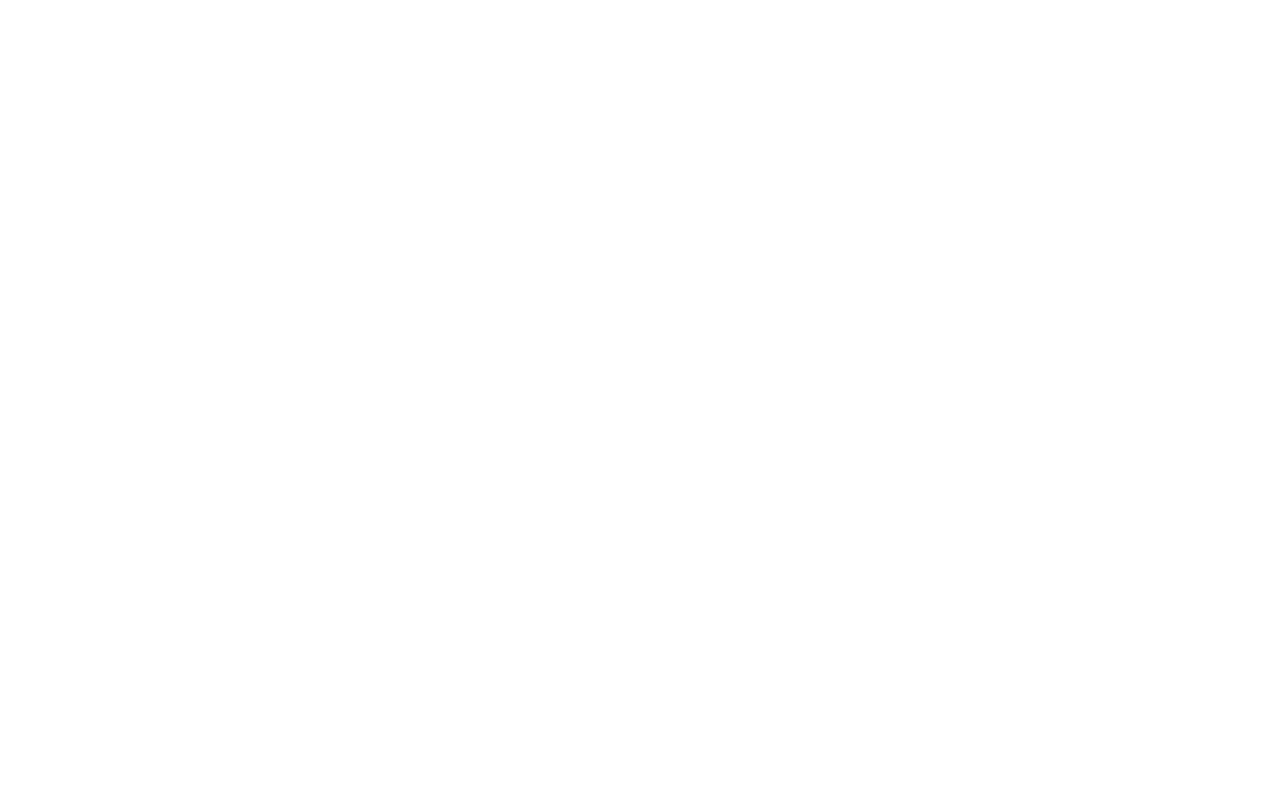
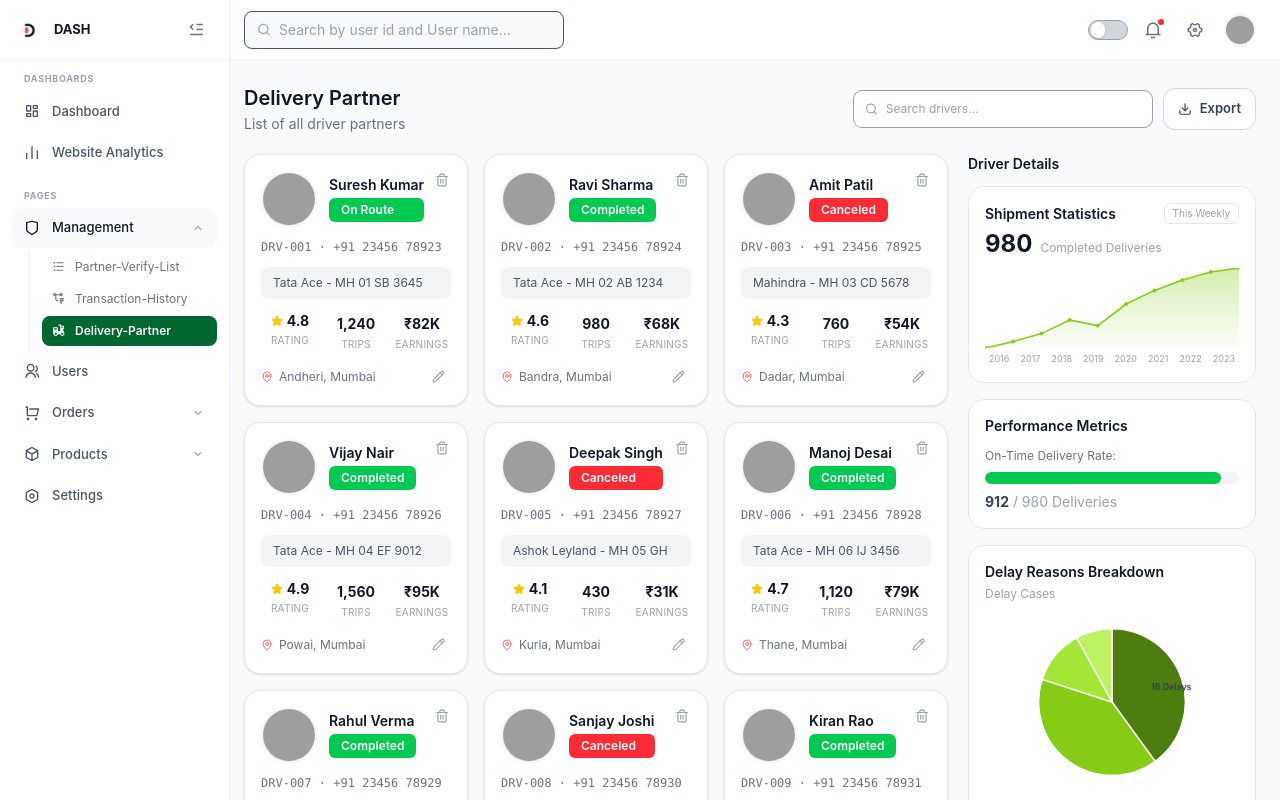
Before and after one commit to sj8687/admin-dash, a React (Vite) app: page /auth/partner in a window 1280 px wide. Before the commit this address had no page. Built offline with nearby package versions, Linux system fonts and the light colour scheme; grey boxes are pictures that could not be loaded.

Commit message:
added drivers card

```diff
--- a/src/App.tsx
+++ b/src/App.tsx
@@ -10,6 +10,7 @@
 import UsersPage from "./Pages/UsersPage";
 import PartnerListTable from "./Pages/PartnerVerifylist";
 import TransactionTable from "./Pages/TransactionPage";
+import DeliveryPartnerPage from "./Pages/DriverListPage";
 // import DashboardLayout from "./DashboardLayout";
 // import AnalyticsPage from "./components/ui/Analytics";
 // import PlaceholderPage from "./components/ui/placeholderpage";
@@ -69,6 +70,8 @@
           <Route path="/products/add" element={<PlaceholderPage />} /> */}
           <Route path="/auth/verifypartner" element={<PartnerListTable />} />
           <Route path="/auth/transaction" element={<TransactionTable />} />
+          <Route path="/auth/partner" element={<DeliveryPartnerPage />} />
+
 
           {/* Catch-all */}
           {/* <Route path="*" element={<PlaceholderPage />} /> */}
--- a/src/Component/dashboards/Sidebar.tsx
+++ b/src/Component/dashboards/Sidebar.tsx
@@ -6,9 +6,10 @@
   RiTodoLine, RiStickyNoteLine, RiCalendarLine, RiKeyLine, RiUserLine,
   RiGroupLine, RiSettingsLine, RiShoppingCartLine, RiBox3Line, RiShieldLine,
   RiMenuFoldLine, RiMenuUnfoldLine, RiArrowDownSLine,
-  RiListCheck, RiFileList3Line, RiAddCircleLine, RiLoginBoxLine, RiUserAddLine,
+  RiListCheck, RiFileList3Line, RiAddCircleLine, RiLoginBoxLine, RiUserAddLine,RiEBike2Fill
 } from "react-icons/ri";
 import { TbTransactionRupee } from "react-icons/tb";
+
 
 import { navGroups } from "../../Data/mockdata";
 import { useSidebar } from "../layouts/SidebarContext";
@@ -22,7 +23,7 @@
   RiLayoutLine, RiTodoLine, RiStickyNoteLine, RiCalendarLine,
   RiKeyLine, RiUserLine, RiGroupLine, RiSettingsLine,
   RiShoppingCartLine, RiBox3Line, RiShieldLine, RiListCheck,
-  RiFileList3Line, RiAddCircleLine, RiLoginBoxLine, RiUserAddLine,TbTransactionRupee
+  RiFileList3Line, RiAddCircleLine, RiLoginBoxLine, RiUserAddLine,TbTransactionRupee,RiEBike2Fill
 };
 
 
--- a/src/Data/mockdata.ts
+++ b/src/Data/mockdata.ts
@@ -53,8 +53,10 @@
         {
         id: "auth", label: "Management", icon: "RiShieldLine", path: "/auth",
         children: [
-          { id: "partner-verify", label: "Partner-List", icon: "FaAddressCard", path: "/auth/verifypartner" },
+          { id: "partner-verify", label: "Partner-Verify-List", icon: "FaAddressCard", path: "/auth/verifypartner" },
           { id: "transaction-history", label: "Transaction-History", icon: "TbTransactionRupee", path: "/auth/transaction" },
+          { id: "delivery-partner ", label: "Delivery-Partner", icon: "RiEBike2Fill", path: "/auth/partner" },
+
         ],
       },
 
--- a/src/Pages/KanbanPage.tsx
+++ b/src/Pages/DriverListPage.tsx
@@ -1,7 +1,7 @@
 "use client";
 
 import { useState } from "react";
-import { Trash2, Pencil, MapPin, Star } from "lucide-react";
+import { Trash2, Pencil, MapPin, Star, Search, FileDown, Download } from "lucide-react";
 
 // ─── Types ────────────────────────────────────────────────────────────────────
 
@@ -24,24 +24,24 @@
 // ─── Dummy Data ───────────────────────────────────────────────────────────────
 
 const DRIVERS: Driver[] = [
-  { id: "1",  name: "Suresh Kumar",  photo: "https://api.dicebear.com/7.x/personas/svg?seed=Suresh",  status: "On Route",  driverId: "DRV-001", phone: "+91 23456 78923", vehicle: "Tata Ace - MH 01 SB 3645", rating: 4.8, trips: 1240, earnings: "82K", location: "Andheri, Mumbai" },
-  { id: "2",  name: "Ravi Sharma",   photo: "https://api.dicebear.com/7.x/personas/svg?seed=Ravi",    status: "Completed", driverId: "DRV-002", phone: "+91 23456 78924", vehicle: "Tata Ace - MH 02 AB 1234", rating: 4.6, trips: 980,  earnings: "68K", location: "Bandra, Mumbai" },
-  { id: "3",  name: "Amit Patil",    photo: "https://api.dicebear.com/7.x/personas/svg?seed=Amit",    status: "Canceled",  driverId: "DRV-003", phone: "+91 23456 78925", vehicle: "Mahindra - MH 03 CD 5678", rating: 4.3, trips: 760,  earnings: "54K", location: "Dadar, Mumbai" },
-  { id: "4",  name: "Vijay Nair",    photo: "https://api.dicebear.com/7.x/personas/svg?seed=Vijay",   status: "Completed", driverId: "DRV-004", phone: "+91 23456 78926", vehicle: "Tata Ace - MH 04 EF 9012", rating: 4.9, trips: 1560, earnings: "95K", location: "Powai, Mumbai" },
-  { id: "5",  name: "Deepak Singh",  photo: "https://api.dicebear.com/7.x/personas/svg?seed=Deepak",  status: "Canceled",  driverId: "DRV-005", phone: "+91 23456 78927", vehicle: "Ashok Leyland - MH 05 GH", rating: 4.1, trips: 430,  earnings: "31K", location: "Kurla, Mumbai" },
-  { id: "6",  name: "Manoj Desai",   photo: "https://api.dicebear.com/7.x/personas/svg?seed=Manoj",   status: "Completed", driverId: "DRV-006", phone: "+91 23456 78928", vehicle: "Tata Ace - MH 06 IJ 3456", rating: 4.7, trips: 1120, earnings: "79K", location: "Thane, Mumbai" },
-  { id: "7",  name: "Rahul Verma",   photo: "https://api.dicebear.com/7.x/personas/svg?seed=Rahul",   status: "Completed", driverId: "DRV-007", phone: "+91 23456 78929", vehicle: "Maruti - MH 07 KL 7890",   rating: 4.5, trips: 890,  earnings: "62K", location: "Borivali, Mumbai" },
-  { id: "8",  name: "Sanjay Joshi",  photo: "https://api.dicebear.com/7.x/personas/svg?seed=Sanjay",  status: "Canceled",  driverId: "DRV-008", phone: "+91 23456 78930", vehicle: "Tata Ace - MH 08 MN 2345", rating: 3.9, trips: 320,  earnings: "23K", location: "Malad, Mumbai" },
-  { id: "9",  name: "Kiran Rao",     photo: "https://api.dicebear.com/7.x/personas/svg?seed=Kiran",   status: "Completed", driverId: "DRV-009", phone: "+91 23456 78931", vehicle: "Mahindra - MH 09 OP 6789", rating: 4.8, trips: 1380, earnings: "88K", location: "Goregaon, Mumbai" },
+  { id: "1", name: "Suresh Kumar", photo: "https://api.dicebear.com/7.x/personas/svg?seed=Suresh", status: "On Route", driverId: "DRV-001", phone: "+91 23456 78923", vehicle: "Tata Ace - MH 01 SB 3645", rating: 4.8, trips: 1240, earnings: "82K", location: "Andheri, Mumbai" },
+  { id: "2", name: "Ravi Sharma", photo: "https://api.dicebear.com/7.x/personas/svg?seed=Ravi", status: "Completed", driverId: "DRV-002", phone: "+91 23456 78924", vehicle: "Tata Ace - MH 02 AB 1234", rating: 4.6, trips: 980, earnings: "68K", location: "Bandra, Mumbai" },
+  { id: "3", name: "Amit Patil", photo: "https://api.dicebear.com/7.x/personas/svg?seed=Amit", status: "Canceled", driverId: "DRV-003", phone: "+91 23456 78925", vehicle: "Mahindra - MH 03 CD 5678", rating: 4.3, trips: 760, earnings: "54K", location: "Dadar, Mumbai" },
+  { id: "4", name: "Vijay Nair", photo: "https://api.dicebear.com/7.x/personas/svg?seed=Vijay", status: "Completed", driverId: "DRV-004", phone: "+91 23456 78926", vehicle: "Tata Ace - MH 04 EF 9012", rating: 4.9, trips: 1560, earnings: "95K", location: "Powai, Mumbai" },
+  { id: "5", name: "Deepak Singh", photo: "https://api.dicebear.com/7.x/personas/svg?seed=Deepak", status: "Canceled", driverId: "DRV-005", phone: "+91 23456 78927", vehicle: "Ashok Leyland - MH 05 GH", rating: 4.1, trips: 430, earnings: "31K", location: "Kurla, Mumbai" },
+  { id: "6", name: "Manoj Desai", photo: "https://api.dicebear.com/7.x/personas/svg?seed=Manoj", status: "Completed", driverId: "DRV-006", phone: "+91 23456 78928", vehicle: "Tata Ace - MH 06 IJ 3456", rating: 4.7, trips: 1120, earnings: "79K", location: "Thane, Mumbai" },
+  { id: "7", name: "Rahul Verma", photo: "https://api.dicebear.com/7.x/personas/svg?seed=Rahul", status: "Completed", driverId: "DRV-007", phone: "+91 23456 78929", vehicle: "Maruti - MH 07 KL 7890", rating: 4.5, trips: 890, earnings: "62K", location: "Borivali, Mumbai" },
+  { id: "8", name: "Sanjay Joshi", photo: "https://api.dicebear.com/7.x/personas/svg?seed=Sanjay", status: "Canceled", driverId: "DRV-008", phone: "+91 23456 78930", vehicle: "Tata Ace - MH 08 MN 2345", rating: 3.9, trips: 320, earnings: "23K", location: "Malad, Mumbai" },
+  { id: "9", name: "Kiran Rao", photo: "https://api.dicebear.com/7.x/personas/svg?seed=Kiran", status: "Completed", driverId: "DRV-009", phone: "+91 23456 78931", vehicle: "Mahindra - MH 09 OP 6789", rating: 4.8, trips: 1380, earnings: "88K", location: "Goregaon, Mumbai" },
 ];
 
 // ─── Status badge ─────────────────────────────────────────────────────────────
 
 function StatusBadge({ status }: { status: DriverStatus }) {
   const cfg: Record<DriverStatus, string> = {
-    "On Route":  "bg-green-500 text-white",
+    "On Route": "bg-green-500 text-white",
     "Completed": "bg-green-500 text-white",
-    "Canceled":  "bg-red-500   text-white",
+    "Canceled": "bg-red-500   text-white",
   };
   return (
     <span className={`px-3 py-1 rounded-md text-xs font-semibold ${cfg[status]}`}>
@@ -145,7 +145,7 @@
     <svg viewBox={`0 0 ${w} ${h}`} className="w-full h-20" preserveAspectRatio="none">
       <defs>
         <linearGradient id="shipGrad" x1="0" y1="0" x2="0" y2="1">
-          <stop offset="0%"   stopColor="#84cc16" stopOpacity="0.35" />
+          <stop offset="0%" stopColor="#84cc16" stopOpacity="0.35" />
           <stop offset="100%" stopColor="#84cc16" stopOpacity="0.02" />
         </linearGradient>
       </defs>
@@ -163,9 +163,9 @@
 function DelayPieChart() {
   const slices = [
     { label: "Misrouted Shipment", value: 40, color: "#4d7c0f" },
-    { label: "Vehicle Breakdown",  value: 40, color: "#84cc16" },
+    { label: "Vehicle Breakdown", value: 40, color: "#84cc16" },
     { label: "Accident/Collision", value: 12, color: "#a3e635" },
-    { label: "Other",              value: 8,  color: "#bef264" },
+    { label: "Other", value: 8, color: "#bef264" },
   ];
   const total = slices.reduce((s, d) => s + d.value, 0);
   const cx = 90, cy = 90, r = 75;
@@ -177,7 +177,7 @@
     angle += sweep;
     const end = (angle * Math.PI) / 180;
     const x1 = cx + r * Math.cos(start), y1 = cy + r * Math.sin(start);
-    const x2 = cx + r * Math.cos(end),   y2 = cy + r * Math.sin(end);
+    const x2 = cx + r * Math.cos(end), y2 = cy + r * Math.sin(end);
     const large = sweep > 180 ? 1 : 0;
     return { ...s, d: `M${cx},${cy} L${x1},${y1} A${r},${r} 0 ${large},1 ${x2},${y2} Z` };
   });
@@ -225,7 +225,7 @@
         </div>
         <ShipmentChart />
         <div className="flex justify-between text-[9px] text-gray-400 dark:text-zinc-600 mt-1 px-1">
-          {["2016","2017","2018","2019","2020","2021","2022","2023"].map((y) => (
+          {["2016", "2017", "2018", "2019", "2020", "2021", "2022", "2023"].map((y) => (
             <span key={y}>{y}</span>
           ))}
         </div>
@@ -258,35 +258,119 @@
 
 export default function DeliveryPartnerPage() {
   const [drivers, setDrivers] = useState<Driver[]>(DRIVERS);
+  const [search, setSearch] = useState("");
 
   const handleDelete = (id: string) => {
     setDrivers((prev) => prev.filter((d) => d.id !== id));
   };
 
+  // Live search — filters by name, driverId, vehicle, location, phone
+  const filtered = drivers.filter((d) => {
+    const q = search.trim().toLowerCase();
+    if (!q) return true;
+    return (
+      d.name.toLowerCase().includes(q) ||
+      d.driverId.toLowerCase().includes(q) ||
+      d.vehicle.toLowerCase().includes(q) ||
+      d.location.toLowerCase().includes(q) ||
+      d.phone.includes(q)
+    );
+  });
+
+  // Export to Excel (.xlsx-compatible CSV that Excel opens natively)
+  const handleExport = () => {
+    const headers = ["#", "Driver ID", "Name", "Status", "Phone", "Vehicle", "Rating", "Trips", "Earnings", "Location"];
+    const rows = drivers.map((d, i) => [
+      i + 1,
+      d.driverId,
+      d.name,
+      d.status,
+      d.phone,
+      d.vehicle,
+      d.rating,
+      d.trips,
+      `₹${d.earnings}`,
+      d.location,
+    ]);
+
+    // Build CSV with BOM so Excel shows ₹ correctly
+    const bom = "\uFEFF";
+    const csv = bom + [headers, ...rows]
+      .map((row) => row.map((cell) => `"${String(cell).replace(/"/g, '""')}"`).join(","))
+      .join("\n");
+
+    const blob = new Blob([csv], { type: "application/vnd.ms-excel;charset=utf-8" });
+    const url = URL.createObjectURL(blob);
+    const a = document.createElement("a");
+    a.href = url;
+    a.download = "delivery_partners.xls";
+    a.click();
+    URL.revokeObjectURL(url);
+  };
+
   return (
-    <div className="w-full" style={{ fontFamily: "'DM Sans', 'Segoe UI', sans-serif" }}>
-      {/* Header */}
-      <div className="mb-5">
-        <h1 className="text-xl font-semibold text-gray-900 dark:text-white">Delivery Partner</h1>
-        <p className="text-sm text-gray-500 dark:text-gray-400 mt-0.5">List of all driver partners</p>
+    <div className="w-full" >
+
+      {/* ── Header ── */}
+      <div className="flex flex-col sm:flex-row sm:items-center justify-between gap-3 mb-5">
+        <div>
+          <h1 className="text-xl font-semibold text-gray-900 dark:text-white">Delivery Partner</h1>
+          <p className="text-sm text-gray-500 dark:text-gray-400 mt-0.5">List of all driver partners</p>
+        </div>
+
+        {/* Search + Export */}
+        <div className="flex items-center gap-2.5">
+          {/* Search bar */}
+          <div className="relative ">
+            <Search size={13} className="absolute left-3 top-1/2 -translate-y-1/2 text-gray-400 dark:text-zinc-600 pointer-events-none" />
+            <input
+              type="text"
+              placeholder="Search drivers…"
+              value={search}
+              onChange={(e) => setSearch(e.target.value)}
+              className="w-[300px] pl-8 pr-4 py-2.5 rounded-[9px] text-xs outline-none
+                         bg-white border border-gray-400 text-gray-800 placeholder-gray-400
+                         focus:ring-1 focus:ring-gray-300
+                         dark:bg-[#181818] dark:border-[#9b8b8b] dark:text-zinc-100
+                         dark:placeholder-zinc-600 dark:focus:ring-zinc-700"
+            />
+          </div>
+
+          {/* Export button */}
+          <button
+            onClick={handleExport}
+            className="inline-flex items-center gap-2 px-3.5 py-2.5 rounded-xl text-[13px] font-semibold
+                       border transition-all duration-150 hover:scale-105 active:scale-95 whitespace-nowrap
+                       bg-white border-gray-300 text-gray-700 hover:bg-gray-50
+                       dark:bg-[#181818] dark:border-[#9e8f8f] dark:text-zinc-300 dark:hover:bg-[#222]"
+          >
+            <Download size={14} />  Export
+          </button>
+        </div>
       </div>
 
-      {/* Layout: cards grid + sidebar */}
+      {/* ── Layout: cards + sidebar ── */}
       <div className="flex gap-5 items-start">
 
         {/* Driver cards grid */}
         <div className="flex-1 min-w-0">
-          {drivers.length === 0 ? (
+          {filtered.length === 0 ? (
             <div className="flex items-center justify-center h-48 rounded-2xl border border-dashed
                             border-gray-200 dark:border-zinc-800 text-gray-400 dark:text-zinc-600 text-sm">
-              No drivers found.
+              No drivers found{search ? ` for "${search}"` : ""}.
             </div>
           ) : (
             <div className="grid grid-cols-1 sm:grid-cols-2 xl:grid-cols-3 gap-4">
-              {drivers.map((driver) => (
+              {filtered.map((driver) => (
                 <DriverCard key={driver.id} driver={driver} onDelete={handleDelete} />
               ))}
             </div>
+          )}
+          {/* Result count */}
+          {search && (
+            <p className="mt-3 text-xs text-gray-400 dark:text-zinc-600">
+              {filtered.length} result{filtered.length !== 1 ? "s" : ""} for &ldquo;{search}&rdquo;
+            </p>
           )}
         </div>
 
--- a/src/Pages/ProjectManagementPage.tsx
+++ b/src/Pages/ProjectManagementPage.tsx
@@ -5,7 +5,7 @@
 import ProjectsChart from "../Component/dashboards/ProjectsChart";
 import ProfessionalsCard from "../Component/dashboards/ProfessionalsCard";
 import RecentProjectsTable from "@/Component/dashboards/OrdersSummary";
-import DeliveryPartnerPage from "./KanbanPage";
+import DeliveryPartnerPage from "./DriverListPage";
 
 
 
--- a/src/Pages/TransactionPage.tsx
+++ b/src/Pages/TransactionPage.tsx
@@ -90,7 +90,7 @@
                     className="inline-flex items-center gap-2 px-4 py-2 rounded-[9px] text-[13px] font-medium
                      border transition-all duration-150 hover:scale-105 active:scale-95
                      bg-white border-gray-300 text-gray-700 hover:bg-gray-50
-                     dark:bg-[#181818] dark:border-[#2a2a2a] dark:text-zinc-300 dark:hover:bg-[#222]"
+                     dark:bg-[#181818] dark:border-[#9b9090] dark:text-zinc-300 dark:hover:bg-[#222]"
                 >
                     <Download size={14} />
                     Export
@@ -107,7 +107,7 @@
                         className="inline-flex items-center gap-2 px-3.5 py-2.5 rounded-[9px] text-[13px] font-medium border
                        transition-colors
                        bg-white border-gray-200 text-gray-700 hover:bg-gray-50
-                       dark:bg-[#181818] dark:border-[#2a2a2a] dark:text-zinc-300 dark:hover:bg-[#222]"
+                       dark:bg-[#181818] dark:border-[#867b7b] dark:text-zinc-300 dark:hover:bg-[#222]"
                     >
                         Status
                         <ChevronDown size={13} className={`transition-transform duration-200 ${statusOpen ? "rotate-180" : ""}`} />
@@ -143,7 +143,7 @@
                         onChange={(e) => { setSearch(e.target.value); setPage(1); }}
                         className="w-full pl-8 pr-4  py-2.5  rounded-[9px] text-xs outline-none
                        bg-white border border-gray-300 text-gray-800 placeholder-gray-400 focus:ring-1 focus:ring-gray-300
-                       dark:bg-[#181818] dark:border-[#2a2a2a] dark:text-zinc-300 dark:placeholder-zinc-600 dark:focus:ring-zinc-700"
+                       dark:bg-[#181818] dark:border-[#a19393] dark:text-zinc-300 dark:placeholder-zinc-600 dark:focus:ring-zinc-700"
                     />
                 </div>
             </div>
--- a/src/Redux/Api.ts
+++ b/src/Redux/Api.ts
@@ -32,7 +32,7 @@
 
 export async function getPartnersAPI() {
   const res = await axios.get(
-    "https://cassette-tent-smith-warnings.trycloudflare.com/api/v1/super-admin/partners",
+    "https://elliott-hewlett-picks-dave.trycloudflare.com/api/v1/super-admin/partners",
     {
       headers: {
         "X-Super-Admin-API-Key": "123",
@@ -52,7 +52,7 @@
 
 export const fetchPartnerDocs = async (partnerId: string): Promise<PartnerDocs> => {
   const res = await axios.post<ApiResponse<PartnerDocs>>(
-    "https://cassette-tent-smith-warnings.trycloudflare.com/api/v1/super-admin/partner/documents",
+    "https://elliott-hewlett-picks-dave.trycloudflare.com/api/v1/super-admin/partner/documents",
     { partner_id: partnerId },
     {
       headers: {
@@ -74,7 +74,7 @@
   payload: VerifyDocsPayload
 ) => {
   const res = await axios.patch(
-    "https://cassette-tent-smith-warnings.trycloudflare.com/api/v1/super-admin/partner/documents/status",
+    "https://elliott-hewlett-picks-dave.trycloudflare.com/api/v1/super-admin/partner/documents/status",
     {
       partner_id: partnerId,
       ...payload,
```
Also changed, not shown: src/Pages/PartnerVerifylist.tsx (+8 -17 lines).
